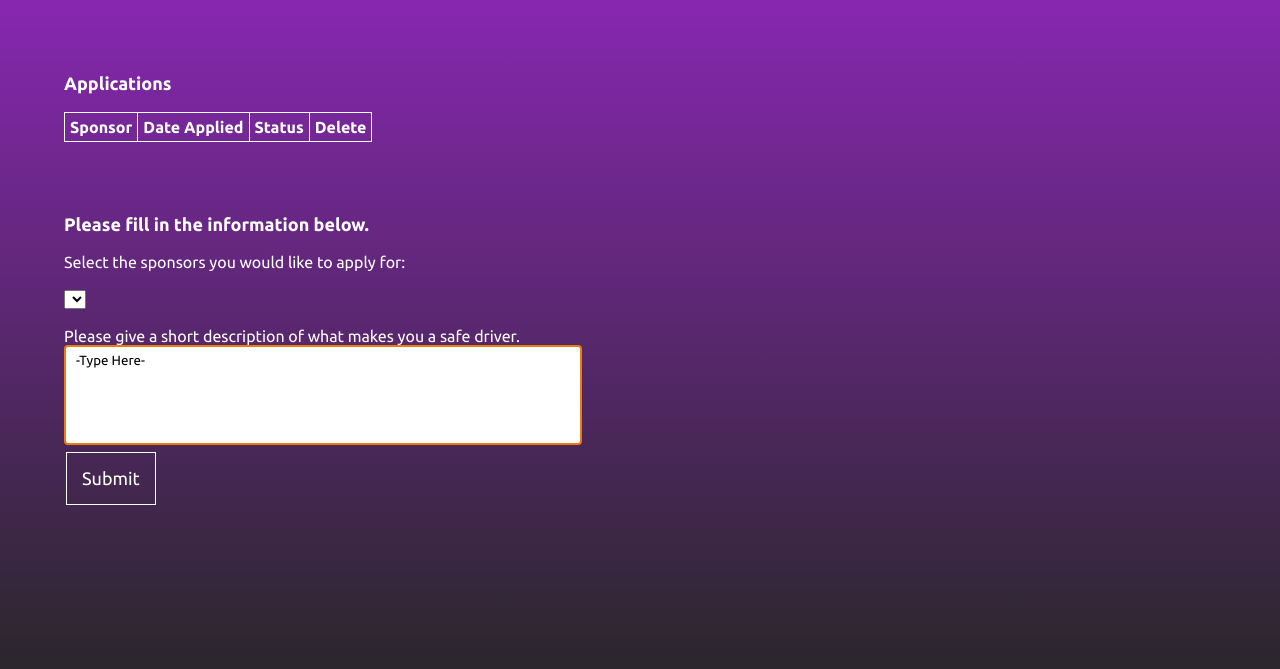
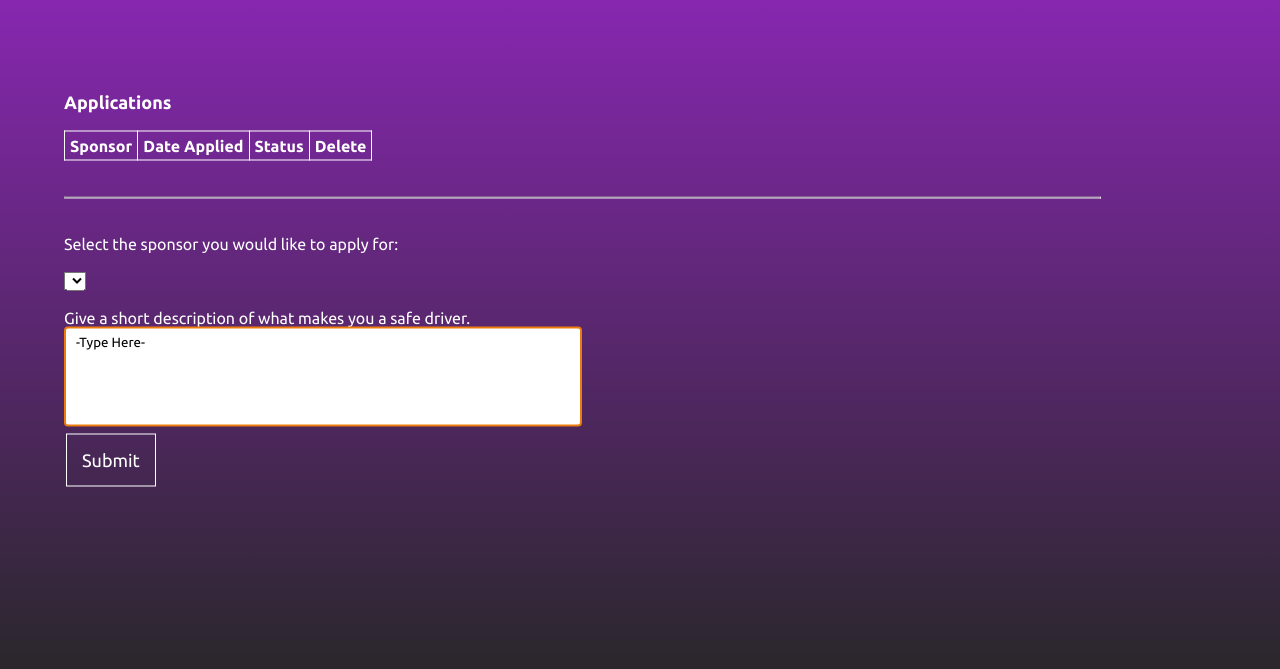
Before and after one commit to chris-cozy/TruckerApp, a plain HTML site: page Program/client-side/driver/application.html in a window 1280 px wide. Shown: the part 109-778 px from the top of the page. Drawn offline with Linux system fonts and the light colour scheme; no server answers.

Commit message:
Updated application page

```diff
--- a/Program/client-side/driver/application.html
+++ b/Program/client-side/driver/application.html
@@ -42,11 +42,8 @@
                 </thead>
                 <tbody></tbody>
             </table>
-            <br>
+            <br><br>
             <form onsubmit="return validateForm()" action="application.html" class="big">
-                <br><br><br>
-                <h2>Please fill in the information below.</h2><br>
-
                 <!--
                 <label>Email: </label>
                 <input type="email" id="email" name="email" maxlength="30" required>
@@ -66,15 +63,16 @@
                 <label> Zip Code:</label>
                 <input type="text" id="zip" name="zip" minlength="5" maxlength="5" pattern="[0-9]{5}" required><br><br>
                 -->
-
-                <label>Select the sponsors you would like to apply for: </label>
+                <hr>
+                <br><br>
+                <label>Select the sponsor you would like to apply for: </label>
                 <br><br>
                 <select name="sponsor-select" id="sponsor-select">
 
                 </select>
                 <br><br>
 
-                <label>Please give a short description of what makes you a safe driver.</label><br>
+                <label>Give a short description of what makes you a safe driver.</label><br>
                 <textarea id="reason" name="reason" minLength="20" maxLength="240" required>-Type Here-</textarea><br>
                 <!--
                 <input type="reset" value="Reset" name="reset" id="reset">
```
